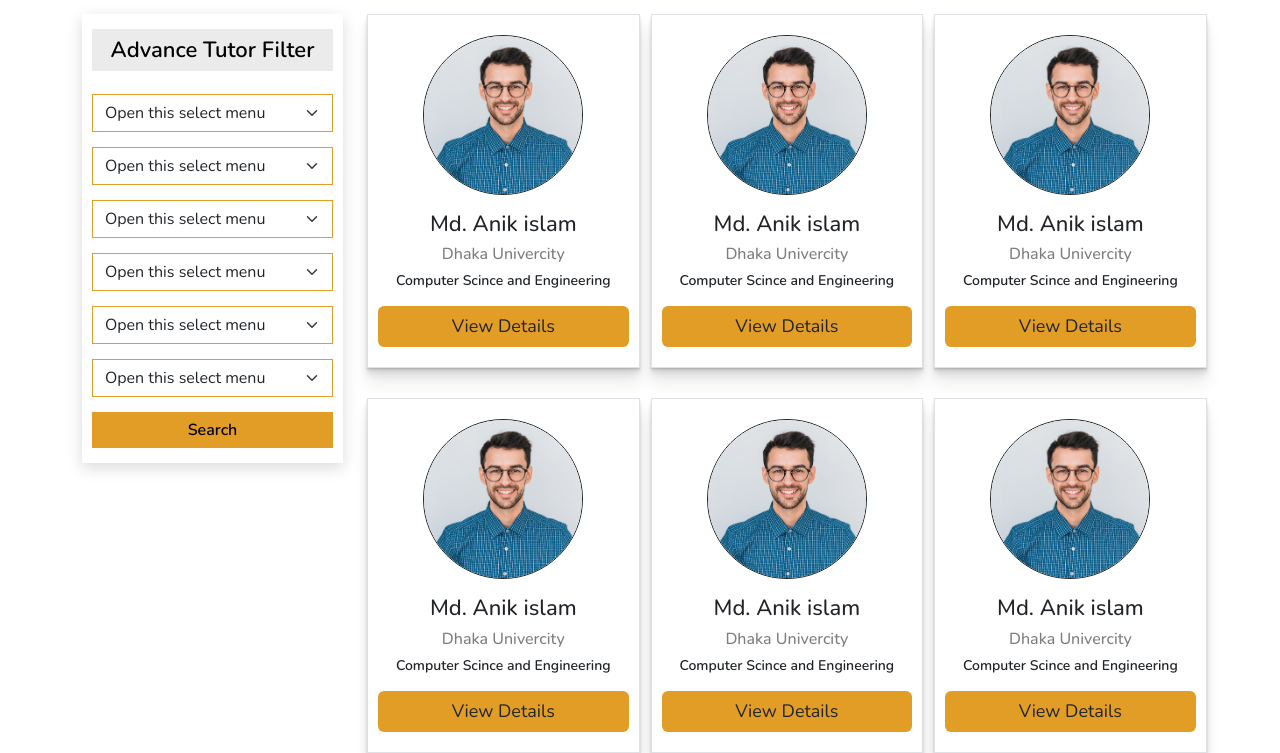
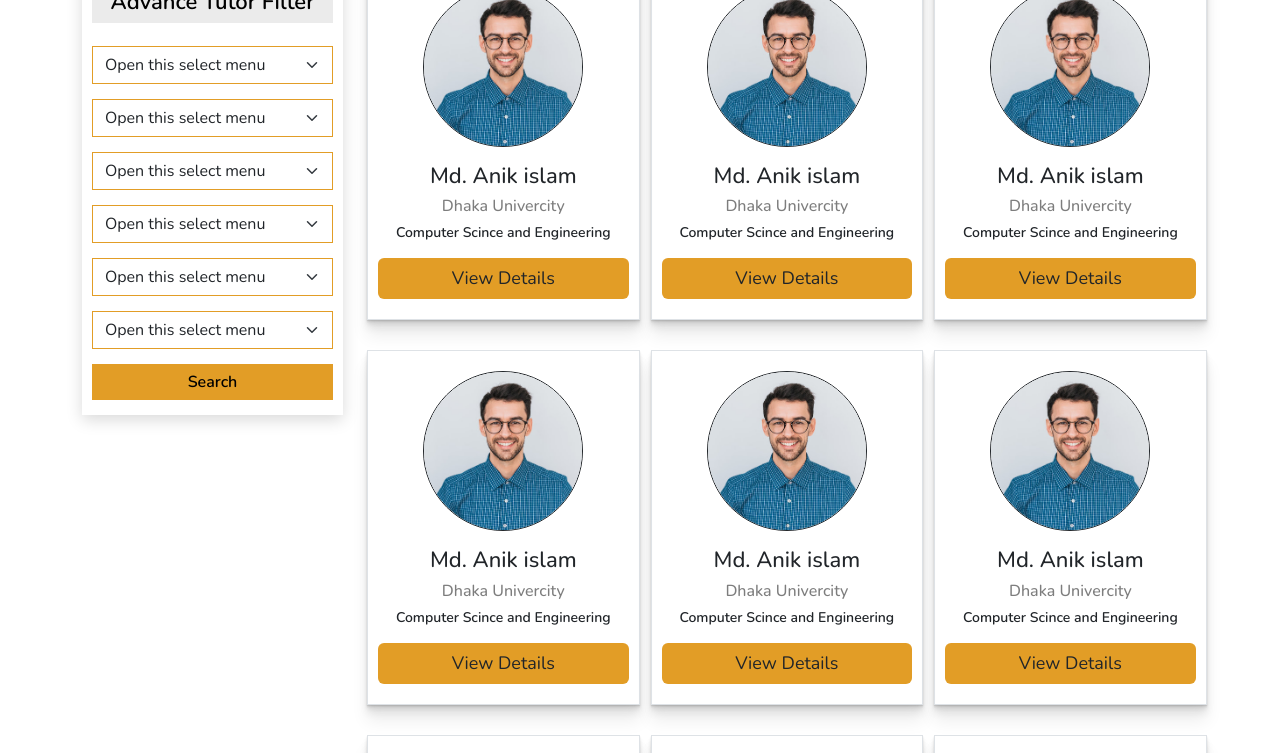
Before and after one commit to akashworks707/tutor-academy-fontend, a plain HTML site: page find-tutor.html in a window 1280 px wide. Shown: the part 200-953 px from the top of the page. Drawn offline with nearby package versions, Linux system fonts and the light colour scheme.

Commit message:
Update find-tutor.html

```diff
--- a/find-tutor.html
+++ b/find-tutor.html
@@ -57,7 +57,7 @@
     <!-- --------Header-Section-End---------->
 
     <!------- Tutor-list-section-Start ------->
-        <div class="tutor-list-section py-5">
+        <div class="tutor-list-section py-5 pt-0">
             <div class="container py-3">
                 <div class="row">
                     <div class="col text-center mb-4">
```
